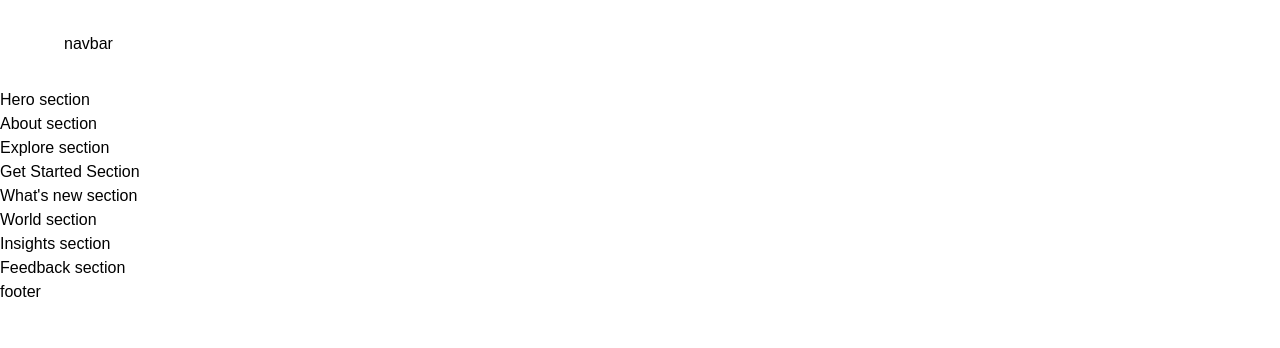
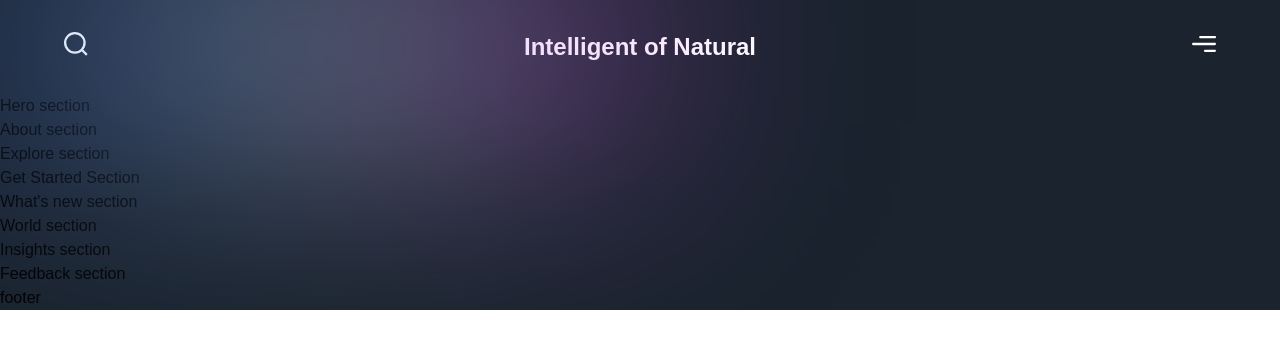
Before and after one commit to RuthAja/nextjs-2022, a Next.js app: page / in a window 1280 px wide. Shown: the top 348 px of the page. Built offline with nearby package versions, Linux system fonts and the light colour scheme; a web font is replaced by a local one.

Commit message:
navbar styling

```diff
--- a/app/page.js
+++ b/app/page.js
@@ -1,8 +1,8 @@
-import { Footer, Navbar } from '../components';
-import { About, Explore, Feedback, GetStarted, Hero, Insights, WhatsNew, World } from '../sections';
+import { Footer, Navbar } from '../components'
+import { About, Explore, Feedback, GetStarted, Hero, Insights, WhatsNew, World } from '../sections'
 
 const Page = () => (
-  <div>
+    <div className={'overflow-hidden bg-primary-black'}>
         <Navbar />
         <Hero />
         <About />
@@ -14,6 +14,6 @@
         <Feedback />
         <Footer />
     </div>
-);
+)
 
-export default Page;
+export default Page
--- a/components/Navbar.jsx
+++ b/components/Navbar.jsx
@@ -6,7 +6,12 @@
 
 const Navbar = () => (
     <motion.nav variants={navVariants} initial='hidden' whileInView='show' className={`${styles.xPaddings} py-8 relative`}>
-        navbar
+        <div className={'absolute w-[50%] inset-0 gradient-01'} />
+        <div className={`${styles.innerWidth} mx-auto flex justify-between gap-8`}>
+            <img src='/search.svg' alt='search' className={'w-[24px] h-[24px] object-contain'} />
+            <h2 className={'font-extrabold text-[24px] leading-[30px] text-white'}>Intelligent of Natural</h2>
+            <img src='/menu.svg' alt='menu' className={'w-[24px] h-[24px] object-contain'} />
+        </div>
     </motion.nav>
 )
 export default Navbar
```
Also changed, not shown: 1 other file (tests, documents, lock files or other folders). Lines whose indentation alone changed are shown as unchanged.
